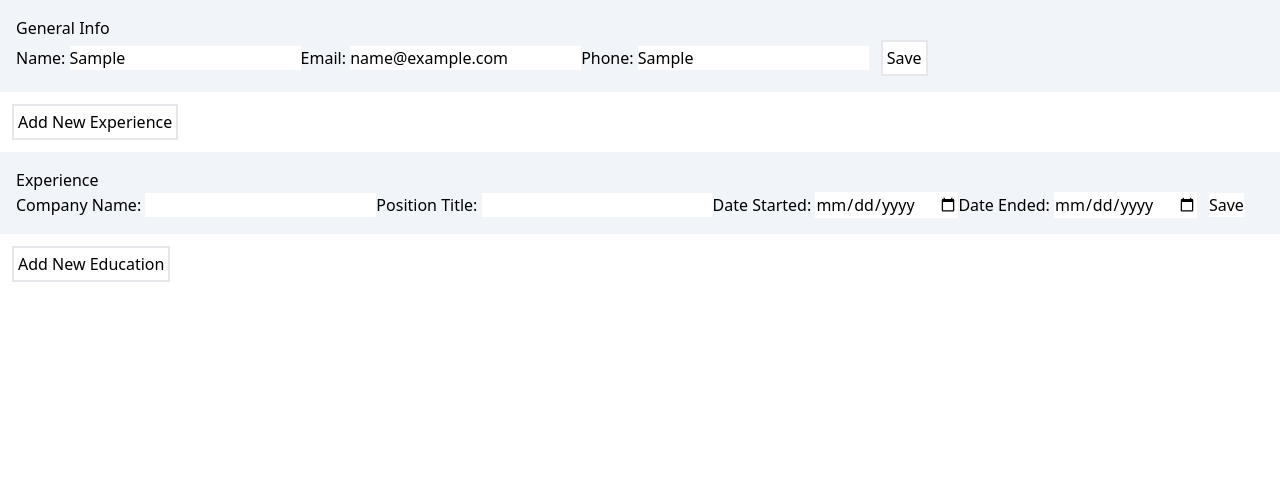
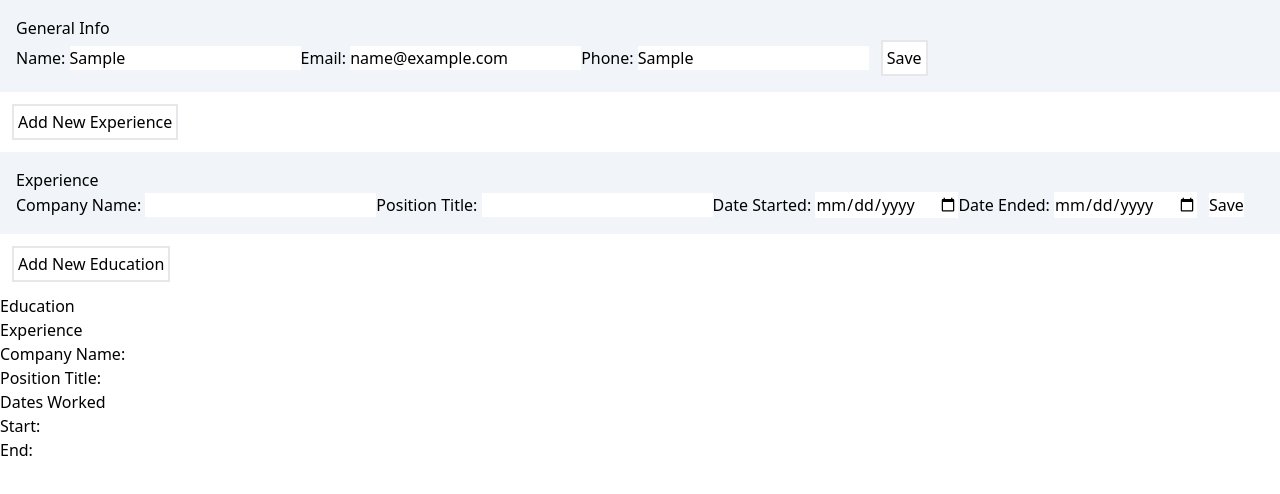
Before and after one commit to RyanMcEntire/cv-application-2, a React (Vite) app: page / in a window 1280 px wide. Both pictures are taken after typing "Sample", "name@example.com", "Sample" into the empty fields and a click on the button "Add New Experience". Shown: the top 494 px of the page. Built offline with nearby package versions, Linux system fonts and the light colour scheme.

Commit message:
add display component for CV info before fixing type errors

```diff
--- a/src/App.tsx
+++ b/src/App.tsx
@@ -4,6 +4,7 @@
 import Education from './components/Education';
 import Experience from './components/Experience';
 import { v4 as uuidv4 } from 'uuid';
+import DisplayCV from './components/DisplayCV';
 
 interface GeneralData {
   name: string;
@@ -119,6 +120,11 @@
           />
         )}
       />
+      <DisplayCV
+        general={general}
+        educations={educations}
+        experiences={experiences}
+      />
     </>
   );
 };
--- /dev/null
+++ b/src/components/DisplayCV.tsx
@@ -0,0 +1,90 @@
+const DisplayCV = ({ general, educations, experiences }) => {
+  return (
+    <div className="">
+      <GeneralDisplay general={general} />
+      <div>
+        <h2 className="">Education</h2>
+        <EducationDisplay educations={educations} />
+      </div>
+      <div>
+        <h2 className="">Experience</h2>
+        <ExperienceDisplay experiences={experiences} />
+      </div>
+    </div>
+  );
+};
+
+const GeneralDisplay = ({ general }) => {
+  if (general) {
+  return (
+    <>
+      <div>
+        <h1 >{general.name}</h1>
+        <div>{general.email}</div>
+        <div>{general.phone}</div>
+      </div>
+    </>
+  )
+  } else {
+    return null;
+  }
+}
+
+const EducationDisplay = ({ educations }) => {
+  if (educations.length > 0) {
+    return educations.map((edu) => {
+      return (
+        <div className="" key={edu.id}>
+          <div className="">
+            <h3 className="">School Name:</h3>
+            <div className="">{edu.name ? edu.name : ''}</div>
+          </div>
+          <div className="">
+            <h3 className="">Title of Study:</h3>
+            <div>{edu.title ? edu.title : ''}</div>
+          </div>
+          <div className="">
+            <h3 className="">Date of Study:</h3>
+            <div>{edu.date ? edu.date : ''}</div>
+          </div>
+        </div>
+      );
+    });
+  } else {
+    return null;
+  }
+}
+
+const ExperienceDisplay = ({ experiences }) => {
+  if (experiences.length > 0) {
+    return experiences.map((exp) => {
+      return (
+        <div className="" key={exp.id}>
+          <div className="">
+            <h3 className="">Company Name:</h3>
+            <div>{exp.name ? exp.name : ''}</div>
+          </div>
+          <div className="">
+            <h3 className="">Position Title:</h3>
+            <div>{exp.title ? exp.title : ''}</div>
+          </div>
+          <div className="">
+            <h3 className="">Dates Worked</h3>
+            <div className="">
+              <div className="">Start:</div>
+              <div>{exp.dateStart ? exp.dateStart : ''}</div>
+            </div>
+            <div className="">
+              <div className="">End:</div>
+              <div>{exp.dateEnd ? exp.dateEnd : ''}</div>
+            </div>
+          </div>
+        </div>
+      );
+    });
+  } else {
+    return null;
+  }
+}
+
+export default DisplayCV;
```
